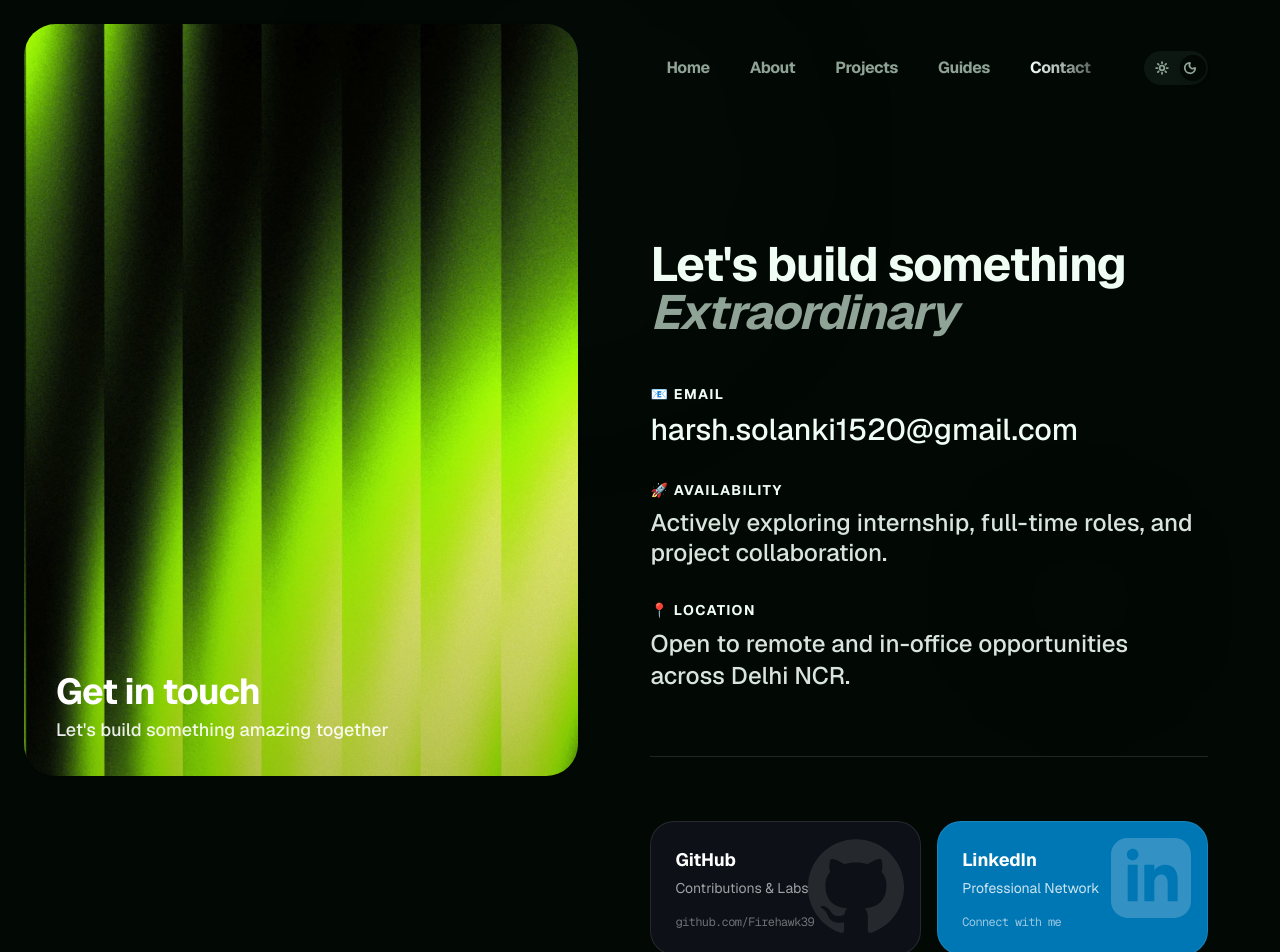
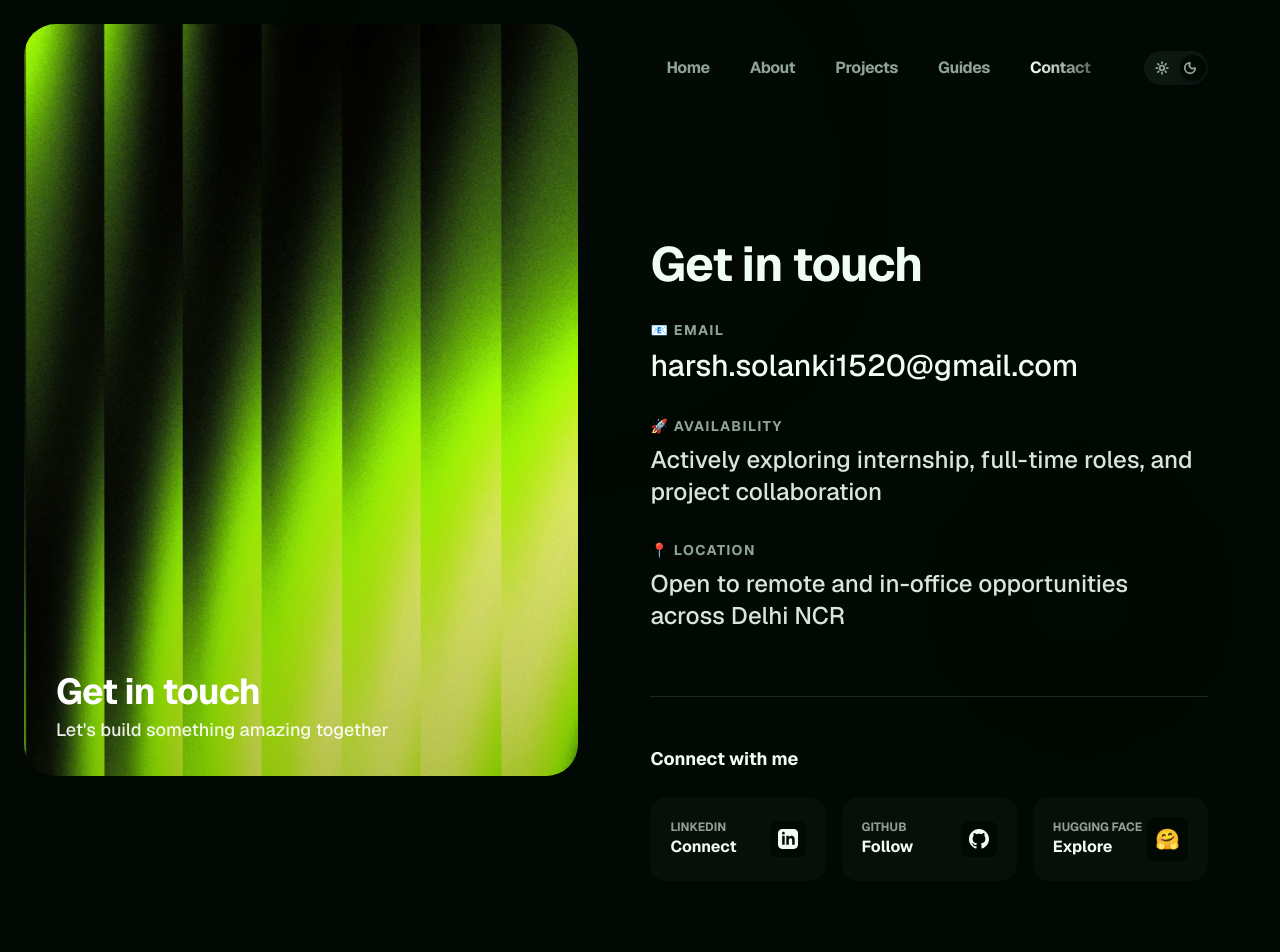
Before and after one commit to Firehawk39/harsh-portfolio, a Next.js app: page /contact in a window 1280 px wide. Shown: the top 952 px of the page. Built offline with nearby package versions, Linux system fonts and the light colour scheme.

Commit message:
Redesign Contact page: Added Email, Availability, Location, and Social Links with custom buttons

```diff
--- a/src/app/contact/page.tsx
+++ b/src/app/contact/page.tsx
@@ -23,98 +23,103 @@
       transition={{ duration: 1.2, ease: [0.16, 1, 0.3, 1] }}
       className="flex flex-col pt-32 pb-12 w-full max-w-2xl px-4 md:px-0"
     >
-      <h1 className="text-4xl md:text-5xl font-bold tracking-tight mb-12">
-        Let&apos;s build something <span className="text-muted-foreground italic">Extraordinary</span>
+      <h1 className="text-4xl md:text-5xl font-bold tracking-tight mb-8">
+        Get in touch
       </h1>
 
-      {/* Contact Information */}
       <div className="flex flex-col gap-8 mb-16">
+        {/* Email */}
         <div className="flex flex-col gap-2">
-          <span className="text-sm font-bold uppercase tracking-widest text-accent/80">📧 Email</span>
+          <span className="text-sm font-bold uppercase tracking-widest text-muted-foreground flex items-center gap-2">
+            📧 Email
+          </span>
           <a
             href="mailto:harsh.solanki1520@gmail.com"
-            className="text-2xl md:text-3xl font-medium hover:text-accent transition-colors break-all"
+            className="text-2xl md:text-3xl font-medium hover:text-accent transition-colors break-all underline-offset-8 hover:underline"
           >
             harsh.solanki1520@gmail.com
           </a>
         </div>
 
+        {/* Availability */}
         <div className="flex flex-col gap-2">
-          <span className="text-sm font-bold uppercase tracking-widest text-accent/80">🚀 Availability</span>
-          <p className="text-xl md:text-2xl text-foreground/90 font-medium leading-tight">
-            Actively exploring internship, full-time roles, and project collaboration.
+          <span className="text-sm font-bold uppercase tracking-widest text-muted-foreground flex items-center gap-2">
+            🚀 Availability
+          </span>
+          <p className="text-xl md:text-2xl font-medium text-foreground/90">
+            Actively exploring internship, full-time roles, and project collaboration
           </p>
         </div>
 
+        {/* Location */}
         <div className="flex flex-col gap-2">
-          <span className="text-sm font-bold uppercase tracking-widest text-accent/80">📍 Location</span>
-          <p className="text-xl md:text-2xl text-foreground/90 font-medium">
-            Open to remote and in-office opportunities across Delhi NCR.
+          <span className="text-sm font-bold uppercase tracking-widest text-muted-foreground flex items-center gap-2">
+            📍 Location
+          </span>
+          <p className="text-xl md:text-2xl font-medium text-foreground/90">
+            Open to remote and in-office opportunities across Delhi NCR
           </p>
         </div>
       </div>
 
-      <div className="w-full h-px bg-border mb-16" />
-
-      {/* Social Links Grid / Hype Section */}
-      <div className="grid grid-cols-1 sm:grid-cols-2 gap-4">
-        {/* GitHub Card */}
+      {/* Social Links Section */}
+      <div className="flex flex-col gap-6 pt-12 border-t border-border">
+        <h3 className="text-lg font-bold">Connect with me</h3>
+        <div className="grid grid-cols-1 sm:grid-cols-3 gap-4">
+          {/* LinkedIn */}
           <a
-          href="https://github.com/Firehawk39"
+            href="https://linkedin.com/in/harsh-solanki-ai"
             target="_blank"
             rel="noopener noreferrer"
-          className="group relative flex flex-col p-6 rounded-3xl bg-[#0d1117] border border-white/10 hover:border-white/20 transition-all duration-300 hover:-translate-y-1 hover:shadow-[0_20px_40px_rgba(0,0,0,0.3)] overflow-hidden"
+            className="group flex items-center justify-between p-5 rounded-2xl bg-muted/50 hover:bg-accent hover:text-white transition-all duration-300 hover:-translate-y-1"
           >
-          <div className="absolute top-0 right-0 p-4 opacity-10 group-hover:opacity-20 transition-opacity">
-            <svg viewBox="0 0 24 24" className="w-24 h-24 fill-white" xmlns="http://www.w3.org/2000/svg"><path d="M12 .297c-6.63 0-12 5.373-12 12 0 5.303 3.438 9.8 8.205 11.385.6.113.82-.258.82-.577 0-.285-.01-1.04-.015-2.04-3.338.724-4.042-1.61-4.042-1.61C4.422 18.07 3.633 17.7 3.633 17.7c-1.087-.744.084-.729.084-.729 1.205.084 1.838 1.236 1.838 1.236 1.07 1.835 2.809 1.305 3.495.998.108-.776.417-1.305.76-1.605-2.665-.3-5.466-1.332-5.466-5.93 0-1.31.465-2.38 1.235-3.22-.135-.303-.54-1.523.105-3.176 0 0 1.005-.322 3.3 1.23.96-.267 1.98-.399 3-.405 1.02.006 2.04.138 3 .405 2.28-1.552 3.285-1.23 3.285-1.23.645 1.653.24 2.873.12 3.176.765.84 1.23 1.91 1.23 3.22 0 4.61-2.805 5.625-5.475 5.92.43.372.823 1.102.823 2.222 0 1.606-.015 2.896-.015 3.286 0 .315.21.69.825.57C20.565 22.092 24 17.592 24 12.297c0-6.627-5.373-12-12-12"/></svg>
+            <div className="flex flex-col">
+              <span className="text-xs font-bold uppercase opacity-60">LinkedIn</span>
+              <span className="font-bold">Connect</span>
             </div>
-          <span className="text-white text-lg font-bold mb-1">GitHub</span>
-          <span className="text-white/60 text-sm mb-4 group-hover:text-white/80 transition-colors">Contributions & Labs</span>
-          <div className="mt-auto flex items-center gap-2">
-            <span className="text-xs font-mono text-white/40 tracking-tighter">github.com/Firehawk39</span>
+            <div className="p-2 bg-background rounded-lg group-hover:bg-white/20 transition-colors">
+              <svg className="w-5 h-5 fill-current" viewBox="0 0 24 24">
+                <path d="M19 0h-14c-2.761 0-5 2.239-5 5v14c0 2.761 2.239 5 5 5h14c2.762 0 5-2.239 5-5v-14c0-2.761-2.238-5-5-5zm-11 19h-3v-11h3v11zm-1.5-12.268c-.966 0-1.75-.79-1.75-1.764s.784-1.764 1.75-1.764 1.75.79 1.75 1.764-.783 1.764-1.75 1.764zm13.5 12.268h-3v-5.604c0-3.368-4-3.113-4 0v5.604h-3v-11h3v1.765c1.396-2.586 7-2.777 7 2.476v6.759z"/>
+              </svg>
             </div>
           </a>
 
-        {/* LinkedIn Card */}
+          {/* GitHub */}
           <a
-          href="https://www.linkedin.com/in/harsh-solanki-b4360b1b1"
+            href="https://github.com/Jolly1506"
             target="_blank"
             rel="noopener noreferrer"
-          className="group relative flex flex-col p-6 rounded-3xl bg-[#0077b5] border border-white/10 hover:border-white/20 transition-all duration-300 hover:-translate-y-1 hover:shadow-[0_20px_40px_rgba(0,119,181,0.3)] overflow-hidden"
+            className="group flex items-center justify-between p-5 rounded-2xl bg-muted/50 hover:bg-foreground hover:text-background transition-all duration-300 hover:-translate-y-1"
           >
-          <div className="absolute top-0 right-0 p-4 opacity-20 group-hover:opacity-30 transition-opacity">
-            <svg viewBox="0 0 24 24" className="w-20 h-20 fill-white" xmlns="http://www.w3.org/2000/svg"><path d="M19 0h-14c-2.761 0-5 2.239-5 5v14c0 2.761 2.239 5 5 5h14c2.762 0 5-2.239 5-5v-14c0-2.761-2.238-5-5-5zm-11 19h-3v-11h3v11zm-1.5-12.268c-.966 0-1.75-.79-1.75-1.764s.784-1.764 1.75-1.764 1.75.79 1.75 1.764-.783 1.764-1.75 1.764zm13.5 12.268h-3v-5.604c0-3.368-4-3.113-4 0v5.604h-3v-11h3v1.765c1.396-2.586 7-2.777 7 2.476v6.759z"/></svg>
+            <div className="flex flex-col">
+              <span className="text-xs font-bold uppercase opacity-60">GitHub</span>
+              <span className="font-bold">Follow</span>
             </div>
-          <span className="text-white text-lg font-bold mb-1">LinkedIn</span>
-          <span className="text-white/80 text-sm mb-4">Professional Network</span>
-          <div className="mt-auto flex items-center gap-2">
-             <span className="text-xs font-mono text-white/60 tracking-tighter">Connect with me</span>
+            <div className="p-2 bg-background rounded-lg group-hover:bg-white/20 transition-colors">
+              <svg className="w-5 h-5 fill-current" viewBox="0 0 24 24">
+                <path d="M12 0c-6.626 0-12 5.373-12 12 0 5.302 3.438 9.8 8.207 11.387.599.111.793-.261.793-.577v-2.234c-3.338.726-4.033-1.416-4.033-1.416-.546-1.387-1.333-1.756-1.333-1.756-1.089-.745.083-.729.083-.729 1.205.084 1.839 1.237 1.839 1.237 1.07 1.834 2.807 1.304 3.492.997.107-.775.418-1.305.762-1.604-2.665-.305-5.467-1.334-5.467-5.931 0-1.311.469-2.381 1.236-3.221-.124-.303-.535-1.524.117-3.176 0 0 1.008-.322 3.301 1.23.957-.266 1.983-.399 3.003-.404 1.02.005 2.047.138 3.006.404 2.291-1.552 3.297-1.23 3.297-1.23.653 1.653.242 2.874.118 3.176.77.84 1.235 1.911 1.235 3.221 0 4.609-2.807 5.624-5.479 5.921.43.372.823 1.102.823 2.222v3.293c0 .319.192.694.801.576 4.765-1.589 8.199-6.086 8.199-11.386 0-6.627-5.373-12-12-12z"/>
+              </svg>
             </div>
           </a>
 
-        {/* Hugging Face Card - Extended Design (Dark Mode for White Text) */}
+          {/* Hugging Face */}
           <a
-          href="https://huggingface.co/Anachronox39"
+            href="https://huggingface.co/harsh-solanki"
             target="_blank"
             rel="noopener noreferrer"
-          className="sm:col-span-2 group relative flex items-center justify-between p-8 rounded-3xl bg-[#1a1a1a] border border-white/10 hover:border-accent/40 transition-all duration-300 hover:-translate-y-1 hover:shadow-[0_20px_40px_rgba(16,185,129,0.2)] overflow-hidden"
+            className="group flex items-center justify-between p-5 rounded-2xl bg-muted/50 hover:bg-[#FFD21E] hover:text-black transition-all duration-300 hover:-translate-y-1"
           >
-          <div className="relative z-10 flex flex-col">
-            <span className="text-white text-2xl font-black mb-1 uppercase tracking-tighter">Hugging Face</span>
-            <p className="text-white/60 text-base font-medium max-w-[320px] group-hover:text-white/80 transition-colors">
-              Exploring the frontier of Open Source AI models & datasets.
-            </p>
+            <div className="flex flex-col">
+              <span className="text-xs font-bold uppercase opacity-60">Hugging Face</span>
+              <span className="font-bold">Explore</span>
             </div>
-          <div className="relative z-10 flex flex-col items-end">
-            <div className="w-16 h-16 bg-gradient-to-br from-accent/20 to-accent/5 rounded-2xl flex items-center justify-center border border-accent/30 shadow-inner mb-2 group-hover:bg-accent/30 transition-all">
-              <span className="text-3xl filter saturate-150 group-hover:scale-110 transition-transform">🤗</span>
+            <div className="p-2 bg-background rounded-lg group-hover:bg-white/20 transition-colors text-xl">
+              🤗
             </div>
-            <span className="text-accent/80 text-xs font-mono font-black tracking-widest uppercase">@Anachronox39</span>
-          </div>
-          {/* Decorative glow */}
-          <div className="absolute -bottom-10 -right-10 w-40 h-40 bg-accent/5 blur-3xl rounded-full" />
           </a>
         </div>
+      </div>
+
     </motion.div>
   );
 }
```
Lines whose indentation alone changed are shown as unchanged.
